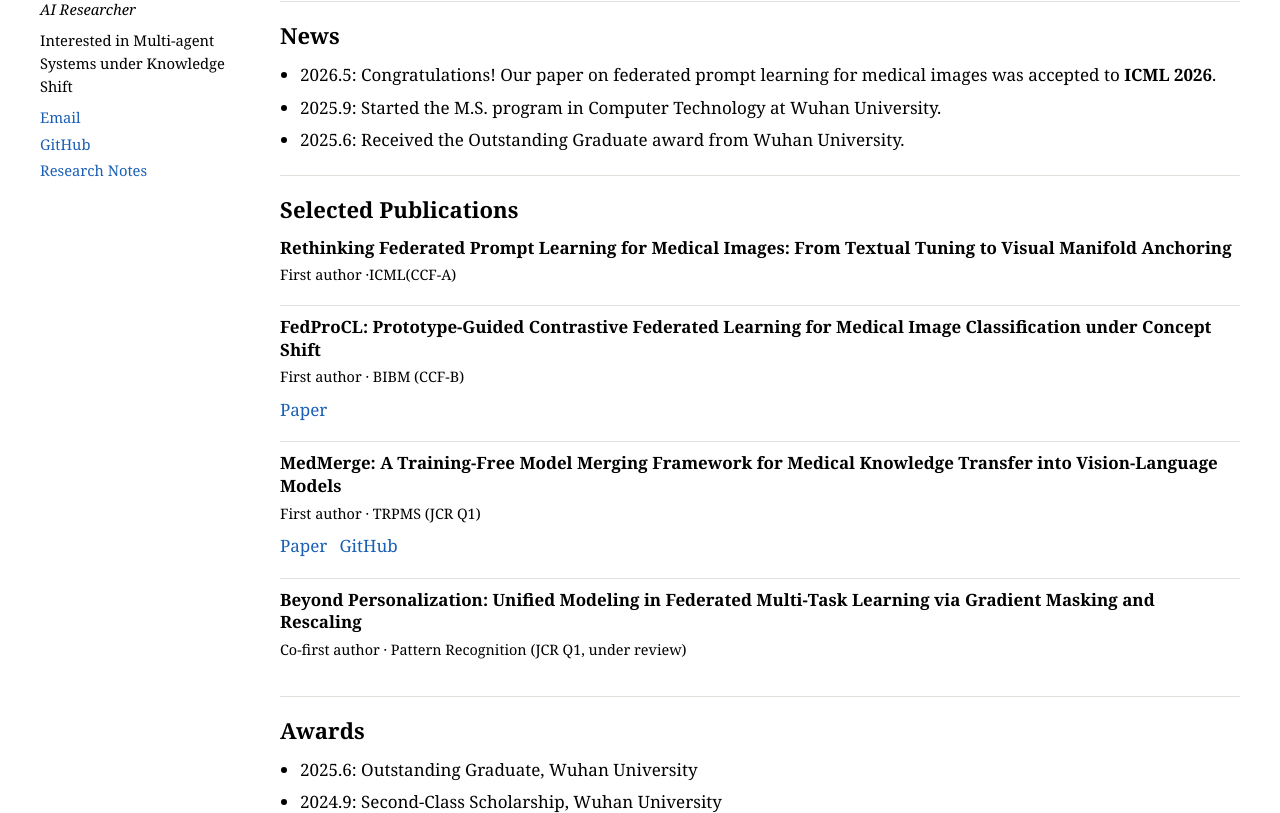
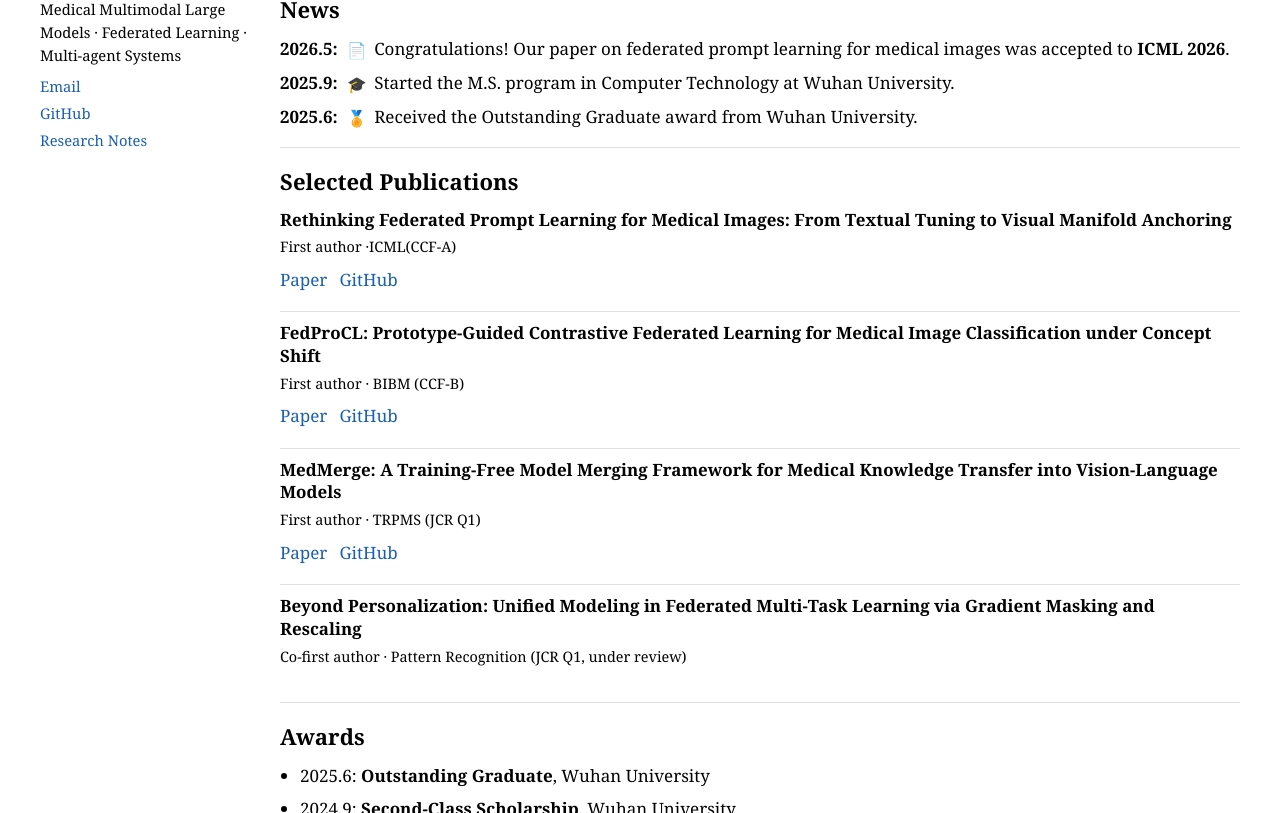
Before and after one commit to YipanWei/YipanWei.github.io, a plain HTML site: page index.html in a window 1280 px wide. Shown: the part 312-1125 px from the top of the page. Drawn offline with Linux system fonts and the light colour scheme.

Commit message:
Refresh homepage research profile

```diff
--- a/index.html
+++ b/index.html
@@ -3,10 +3,10 @@
   <head>
     <meta charset="UTF-8" />
     <meta name="viewport" content="width=device-width, initial-scale=1.0" />
-    <title>Yipan Wei | AI Researcher</title>
+    <title>Yipan Wei</title>
     <meta
       name="description"
-      content="Personal homepage of Yipan Wei, focusing on medical AI, multimodal learning, medical large models, and federated learning."
+      content="Personal homepage of Yipan Wei, focusing on medical multimodal large models, federated learning, and multi-agent systems."
     />
     <link rel="stylesheet" href="./styles.css" />
     <script defer src="./script.js"></script>
@@ -35,9 +35,8 @@
             alt="Portrait of Yipan Wei"
           />
           <h1>Yipan Wei</h1>
-          <p class="profile-role">AI Researcher</p>
           <p class="profile-affiliation">
-            Interested in Multi-agent Systems under Knowledge Shift
+            Medical Multimodal Large Models · Federated Learning · Multi-agent Systems
           </p>
           <ul class="profile-links">
             <li><a href="mailto:yipanwei@whu.edu.cn">Email</a></li>
@@ -62,21 +61,37 @@
             (Hongyi Program) from Wuhan University in 2025.
           </p>
           <p>
-            My current research can be broadly summarized as work on
-            <strong>multi-agent systems under knowledge shift</strong>. More
-            specifically, I am
-            interested in how intelligent agents collaborate, adapt, and remain
-            robust when knowledge, data distributions, or task environments are
-            misaligned or evolving.
+            I am interested in medical multimodal large models, federated
+            learning, and multi-agent systems. Overall, my research focuses on
+            vertical applications of <strong>Medical AI</strong>, including
+            generalization, robustness, and trustworthiness.
           </p>
         </section>
 
         <section class="section" id="news" data-reveal>
           <h2>News</h2>
-          <ul class="plain-list">
-            <li>2026.5: Congratulations! Our paper on federated prompt learning for medical images was accepted to <strong>ICML 2026</strong>.</li>
-            <li>2025.9: Started the M.S. program in Computer Technology at Wuhan University.</li>
-            <li>2025.6: Received the Outstanding Graduate award from Wuhan University.</li>
+          <ul class="news-list">
+            <li class="news-item news-item--paper">
+              <span class="news-date">2026.5:</span>
+              <span class="news-body">
+                <span class="news-icon news-icon--paper" aria-hidden="true">📄</span>
+                <span>Congratulations! Our paper on federated prompt learning for medical images was accepted to <strong>ICML 2026</strong>.</span>
+              </span>
+            </li>
+            <li class="news-item news-item--education">
+              <span class="news-date">2025.9:</span>
+              <span class="news-body">
+                <span class="news-icon news-icon--education" aria-hidden="true">🎓</span>
+                <span>Started the M.S. program in Computer Technology at Wuhan University.</span>
+              </span>
+            </li>
+            <li class="news-item news-item--award">
+              <span class="news-date">2025.6:</span>
+              <span class="news-body">
+                <span class="news-icon news-icon--award" aria-hidden="true">🏅</span>
+                <span>Received the Outstanding Graduate award from Wuhan University.</span>
+              </span>
+            </li>
           </ul>
         </section>
 
@@ -86,6 +101,14 @@
           <article class="publication">
             <h3>Rethinking Federated Prompt Learning for Medical Images: From Textual Tuning to Visual Manifold Anchoring</h3>
             <p class="publication-meta">First author ·ICML(CCF-A)</p>
+            <p class="publication-links">
+              <a href="https://icml.cc/virtual/2026/poster/66474" target="_blank" rel="noreferrer"
+                >Paper</a
+              >
+              <a href="https://github.com/YipanWei/FedMAP" target="_blank" rel="noreferrer"
+                >GitHub</a
+              >
+            </p>
           </article>
 
           <article class="publication">
@@ -94,6 +117,9 @@
             <p class="publication-links">
               <a href="https://ieeexplore.ieee.org/document/11356774" target="_blank" rel="noreferrer"
                 >Paper</a
+              >
+              <a href="https://github.com/YipanWei/FedProCL" target="_blank" rel="noreferrer"
+                >GitHub</a
               >
             </p>
           </article>
@@ -123,12 +149,12 @@
 
         <section class="section" id="awards" data-reveal>
           <h2>Awards</h2>
-          <ul class="plain-list">
-            <li>2025.6: Outstanding Graduate, Wuhan University</li>
-            <li>2024.9: Second-Class Scholarship, Wuhan University</li>
-            <li>2023.11: National Second Prize, China Undergraduate Mathematical Contest in Modeling</li>
-            <li>2023.9: Third-Class Scholarship, Wuhan University</li>
-            <li>2022.9: Second-Class Scholarship, Wuhan University</li>
+          <ul class="award-list">
+            <li><span class="award-date">2025.6:</span> <strong>Outstanding Graduate</strong>, Wuhan University</li>
+            <li><span class="award-date">2024.9:</span> <strong>Second-Class Scholarship</strong>, Wuhan University</li>
+            <li><span class="award-date">2023.11:</span> <strong>National Second Prize</strong>, China Undergraduate Mathematical Contest in Modeling</li>
+            <li><span class="award-date">2023.9:</span> <strong>Third-Class Scholarship</strong>, Wuhan University</li>
+            <li><span class="award-date">2022.9:</span> <strong>Second-Class Scholarship</strong>, Wuhan University</li>
           </ul>
         </section>
 
--- a/styles.css
+++ b/styles.css
@@ -104,15 +104,10 @@ a:hover {
   line-height: 1.2;
 }
 
-.profile-role,
 .profile-affiliation {
   margin: 0 0 8px;
   color: var(--muted);
   font-size: 0.92rem;
-}
-
-.profile-role {
-  font-style: italic;
 }
 
 .profile-summary {
@@ -194,6 +189,58 @@ a:hover {
 .timeline li,
 .plain-list li {
   margin-bottom: 6px;
+}
+
+.news-list {
+  list-style: none;
+  margin: 0;
+  padding: 0;
+  display: grid;
+  gap: 7px;
+}
+
+.news-list li {
+  display: grid;
+  grid-template-columns: 58px minmax(0, 1fr);
+  gap: 8px;
+  align-items: baseline;
+}
+
+.news-date {
+  font-weight: 700;
+  white-space: nowrap;
+}
+
+.news-body {
+  display: inline-flex;
+  align-items: baseline;
+  gap: 7px;
+  min-width: 0;
+}
+
+.news-icon {
+  width: 1.35em;
+  height: 1.35em;
+  flex: 0 0 auto;
+  display: inline-block;
+  text-align: center;
+  font-family: "Apple Color Emoji", "Segoe UI Emoji", "Noto Color Emoji", sans-serif;
+  font-size: 0.98rem;
+  line-height: 1;
+  transform: translateY(1px);
+}
+
+.award-list {
+  margin: 0;
+  padding-left: 20px;
+}
+
+.award-list li {
+  margin-bottom: 6px;
+}
+
+.award-date {
+  font-weight: 400;
 }
 
 .timeline-date {
```
